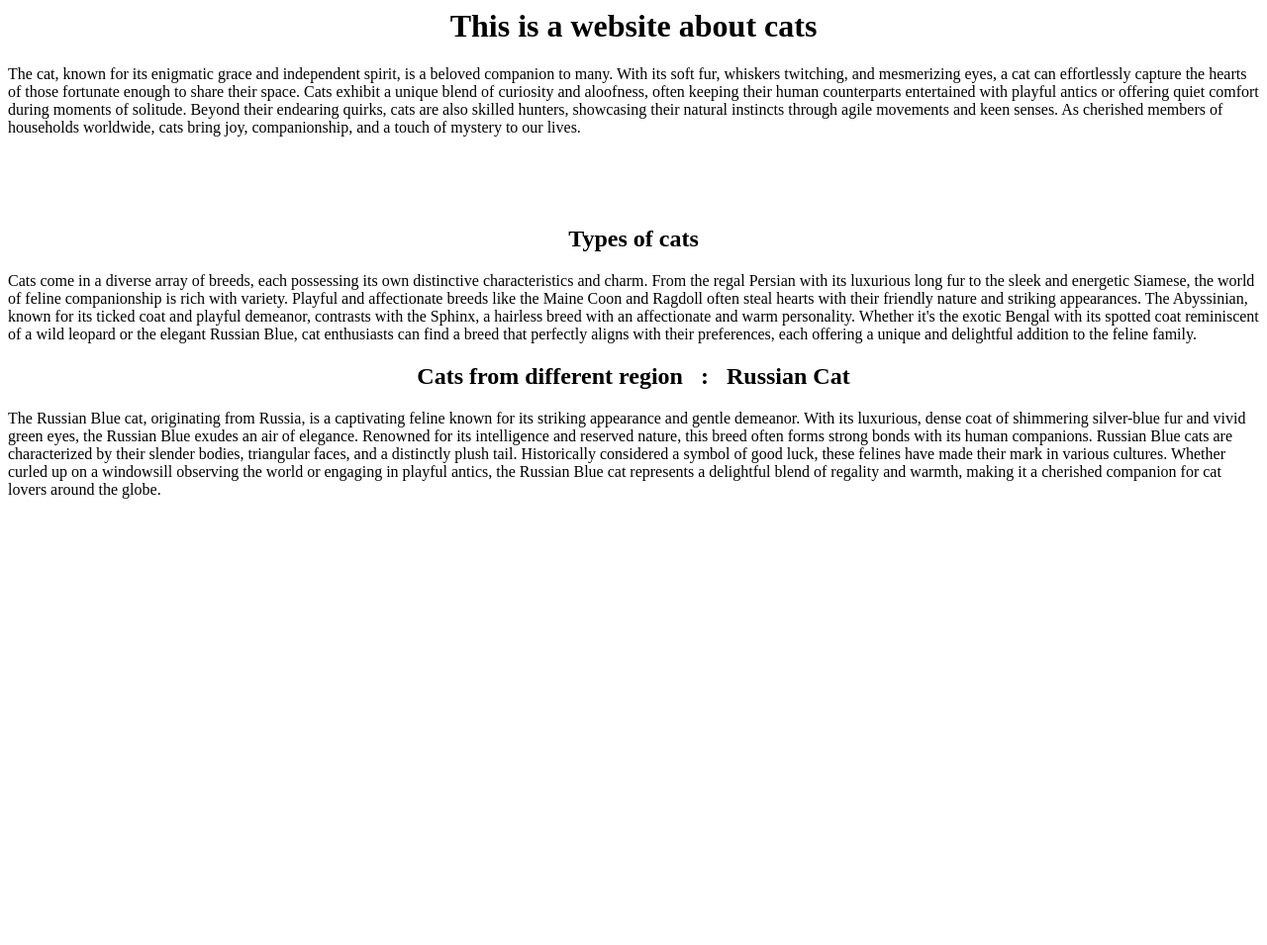
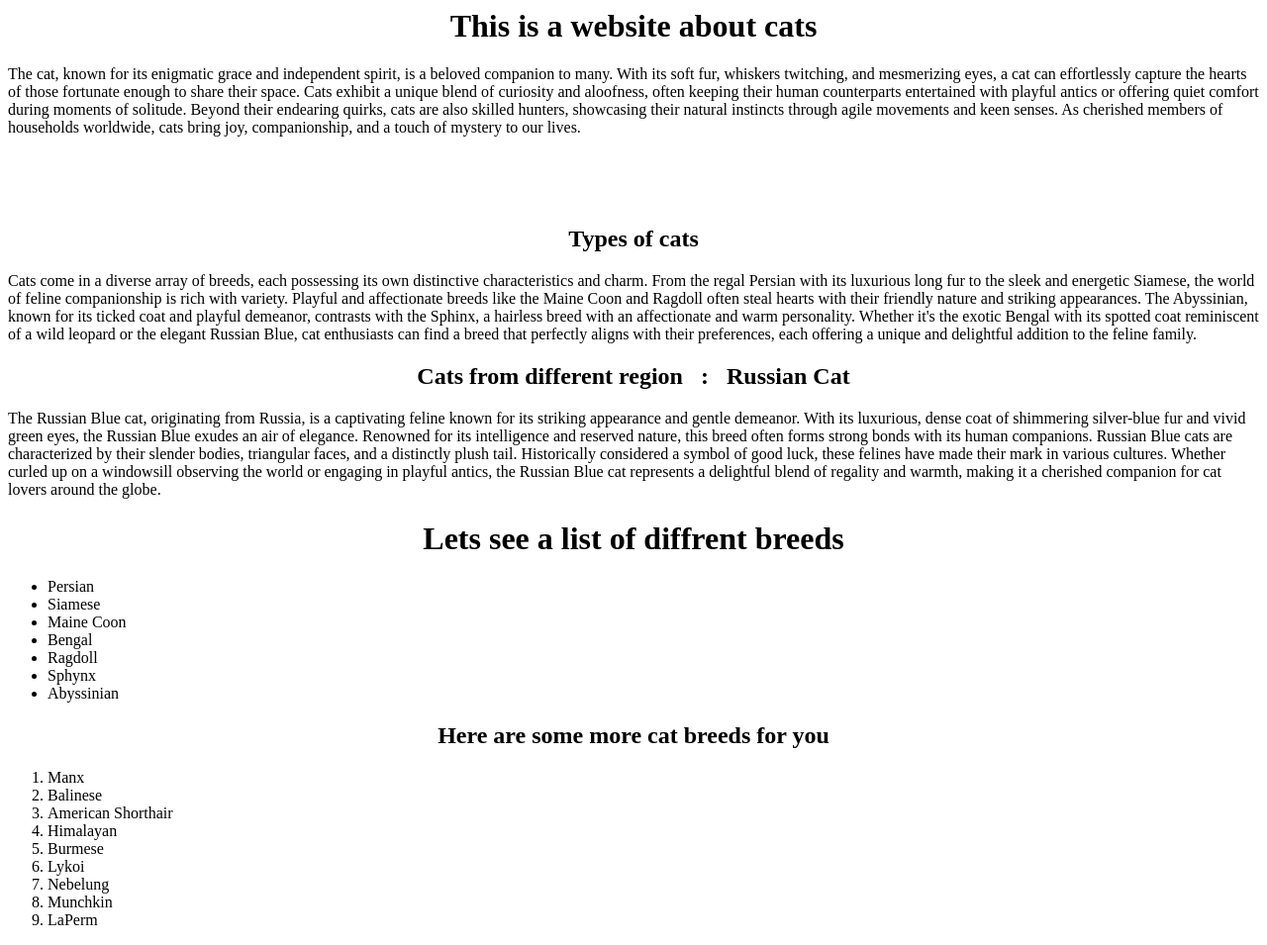
Before and after one commit to sagorrkr/WebDev, a plain HTML site: page HTML/01-Basic_HTML_Layout/TheCatWebsite.html in a window 1280 px wide. Shown: the whole page at 99% size. Before the commit the page ends 800 px from the top, so only its background shows below. Drawn offline with Linux system fonts and the light colour scheme.

Commit message:
Ordered & unordered lists

```diff
--- a/HTML/01-Basic_HTML_Layout/TheCatWebsite.html
+++ b/HTML/01-Basic_HTML_Layout/TheCatWebsite.html
@@ -52,6 +52,38 @@ addition to the feline family.
     companion for cat lovers around the globe.
 </p>
 
+<h1><center>Lets see a list of diffrent breeds</center></h1>
+<!--There are twwo types of lists in html , Ordered list & unordered list, Here we will see some examples-->
+    <ul>
+        <li> Persian </li>
+        <li> Siamese </li>
+        <li> Maine Coon </li>
+        <li> Bengal </li>
+        <li> Ragdoll </li>
+        <li> Sphynx </li>
+        <li> Abyssinian </li>
+
+<!--This was an example of unordered list-->
+    </ul>
+
+
+<h2><center>Here are some more cat breeds for you</center></h2>
+
+    <ol>
+
+        <li> Manx </li>
+        <li> Balinese </li>
+        <li> American Shorthair</li>
+        <li> Himalayan </li>
+        <li> Burmese </li>
+        <li> Lykoi </li>
+        <li> Nebelung </li>
+        <li> Munchkin </li>
+        <li> LaPerm </li>
+<!--This was an example of ordered list-->
+    </ol>
+
+
 </body>
 
 </head>
```
